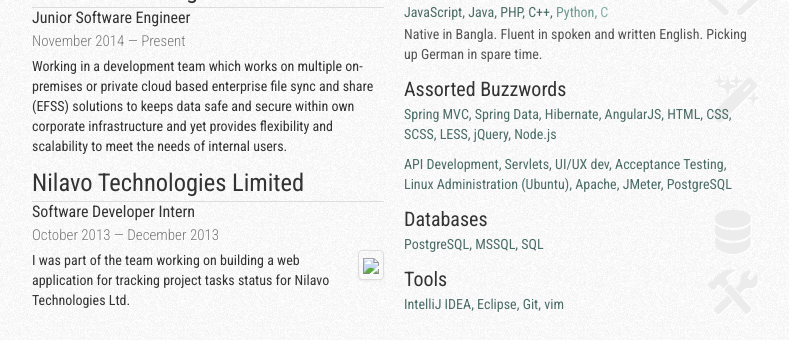
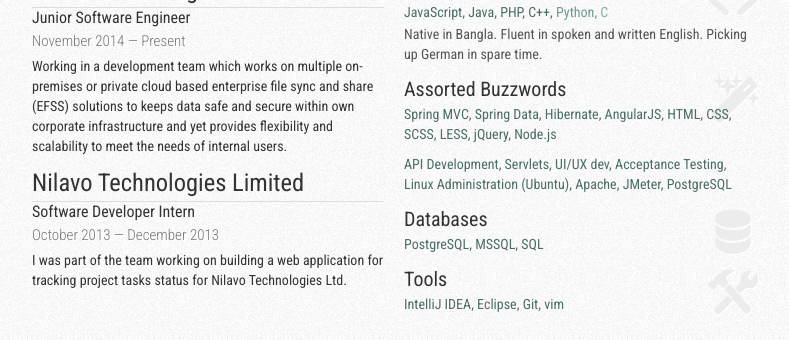
Before and after one commit to anisul/anisul.github.io, a plain HTML site: page index.html in a window 1280 px wide. Shown: the part 285-625 px from the top of the page, without its empty margins (246-1035 px from the left). Drawn offline with nearby package versions, Linux system fonts and the light colour scheme.

Commit message:
broken icon removed

```diff
--- a/index.html
+++ b/index.html
@@ -77,10 +77,7 @@
 		  <span class="job-title" style="font-size:16px;">Software Developer Intern</span>
           <span class="time-period">October 2013 &mdash; December 2013</span>
 
-          <a id="fancybox-devhub" class="thumb">
-            <img src="images/devhub-thumb.png" />
-          </a>
-          <p>
+		  <p>
             I was part of the team working on building a web application for tracking project tasks status for Nilavo Technologies Ltd.
           </p>
         </div> <!-- employment -->
```
Also changed, not shown: 1 other file.
